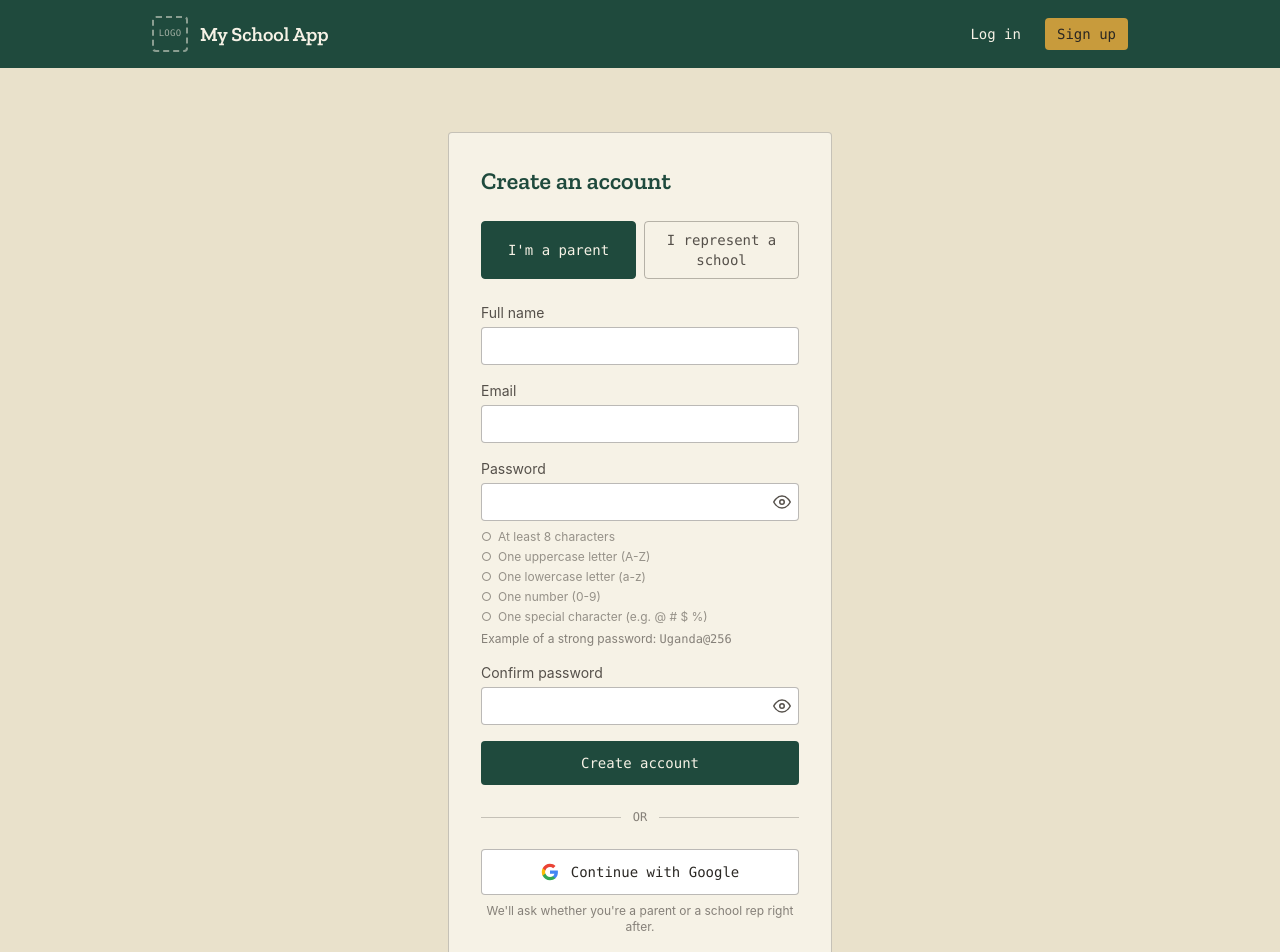
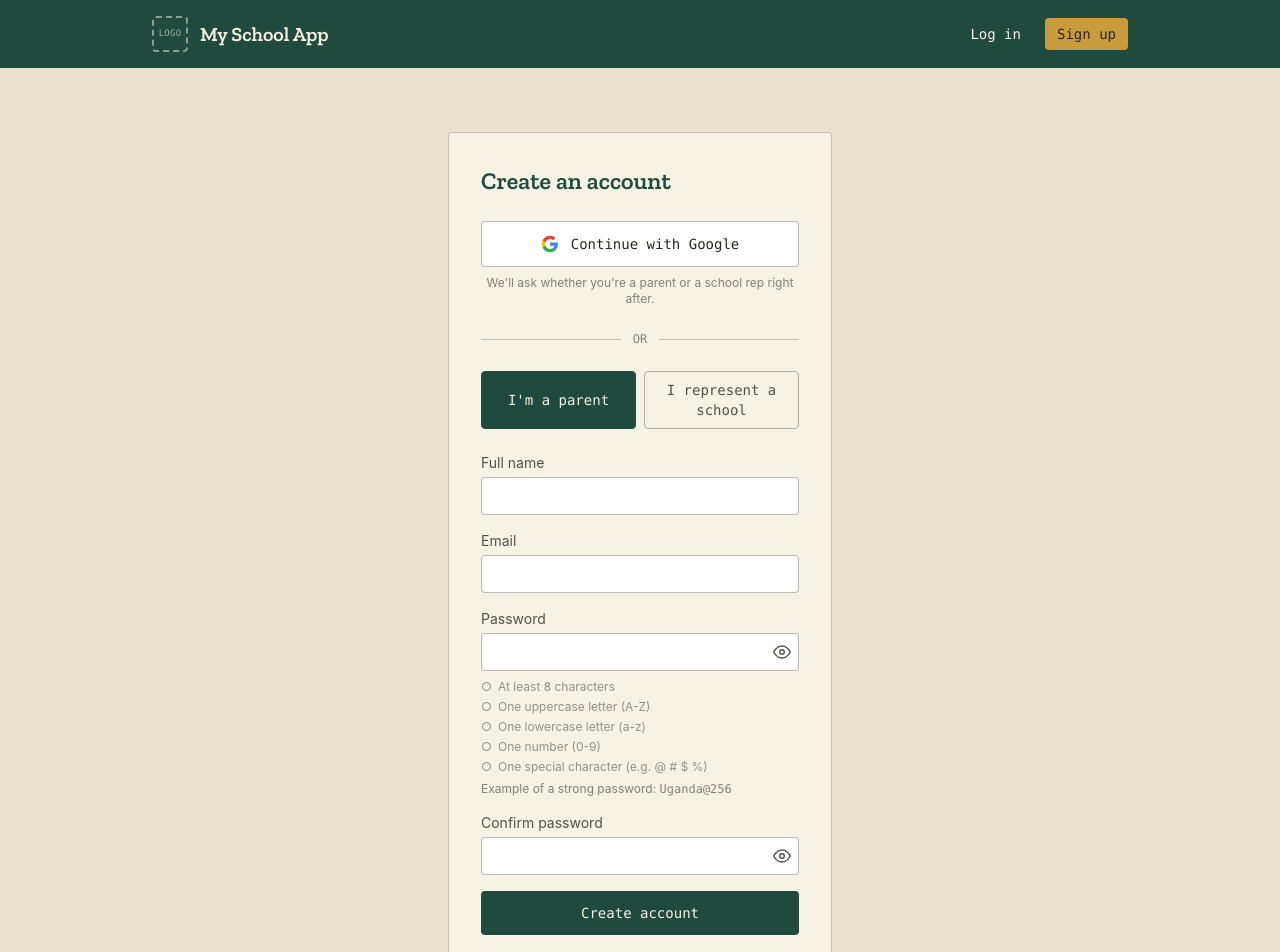
Before and after one commit to ShewolfTech/myschoolapp, a Next.js app: page /signup in a window 1280 px wide. Shown: the top 952 px of the page. Built offline with nearby package versions, Linux system fonts and the light colour scheme; no server answers.

Commit message:
changed signup page

```diff
--- a/app/signup/page.tsx
+++ b/app/signup/page.tsx
@@ -68,26 +68,35 @@ export default function SignupPage() {
           Create an account
         </h1>
 
+
+        <GoogleSignInButton />
+        <p className="text-xs text-ink-soft/70 text-center mt-2">
+          We&apos;ll ask whether you&apos;re a parent or a school rep right after.
+        </p>
+        <div className="flex items-center gap-3 my-6">
+          <div className="flex-1 border-t border-ink-soft/30" />
+          <span className="text-xs text-ink-soft/70 font-ledger">OR</span>
+          <div className="flex-1 border-t border-ink-soft/30" />
+        </div>
+
         <div className="flex gap-2 mb-6">
           <button
             type="button"
             onClick={() => setRole("parent")}
-            className={`flex-1 text-sm font-ledger rounded-sm py-2 border transition-colors ${
-              role === "parent"
+            className={`flex-1 text-sm font-ledger rounded-sm py-2 border transition-colors ${role === "parent"
                 ? "bg-chalkboard text-paper-white border-chalkboard"
                 : "bg-transparent text-ink-soft border-ink-soft/40"
-            }`}
+              }`}
           >
             I&apos;m a parent
           </button>
           <button
             type="button"
             onClick={() => setRole("school_rep")}
-            className={`flex-1 text-sm font-ledger rounded-sm py-2 border transition-colors ${
-              role === "school_rep"
+            className={`flex-1 text-sm font-ledger rounded-sm py-2 border transition-colors ${role === "school_rep"
                 ? "bg-chalkboard text-paper-white border-chalkboard"
                 : "bg-transparent text-ink-soft border-ink-soft/40"
-            }`}
+              }`}
           >
             I represent a school
           </button>
@@ -160,17 +169,6 @@ export default function SignupPage() {
           </button>
         </form>
 
-        <div className="flex items-center gap-3 my-6">
-          <div className="flex-1 border-t border-ink-soft/30" />
-          <span className="text-xs text-ink-soft/70 font-ledger">OR</span>
-          <div className="flex-1 border-t border-ink-soft/30" />
-        </div>
-
-        <GoogleSignInButton />
-        <p className="text-xs text-ink-soft/70 text-center mt-2">
-          We&apos;ll ask whether you&apos;re a parent or a school rep right after.
-        </p>
-
         <p className="text-sm text-ink-soft mt-6 text-center">
           Already have an account?{" "}
           <Link href="/login" className="text-chalkboard font-semibold hover:text-margin-red">
```
